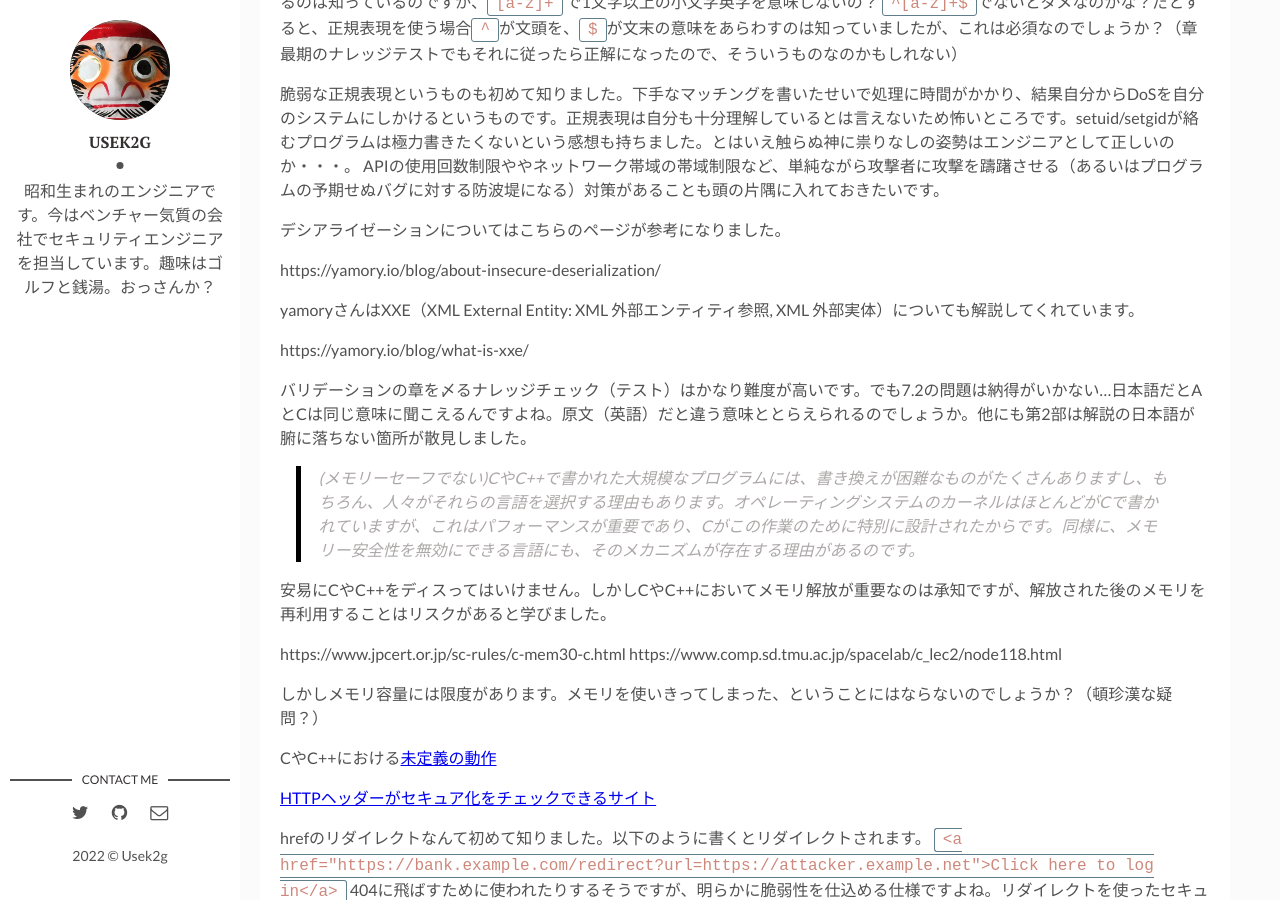
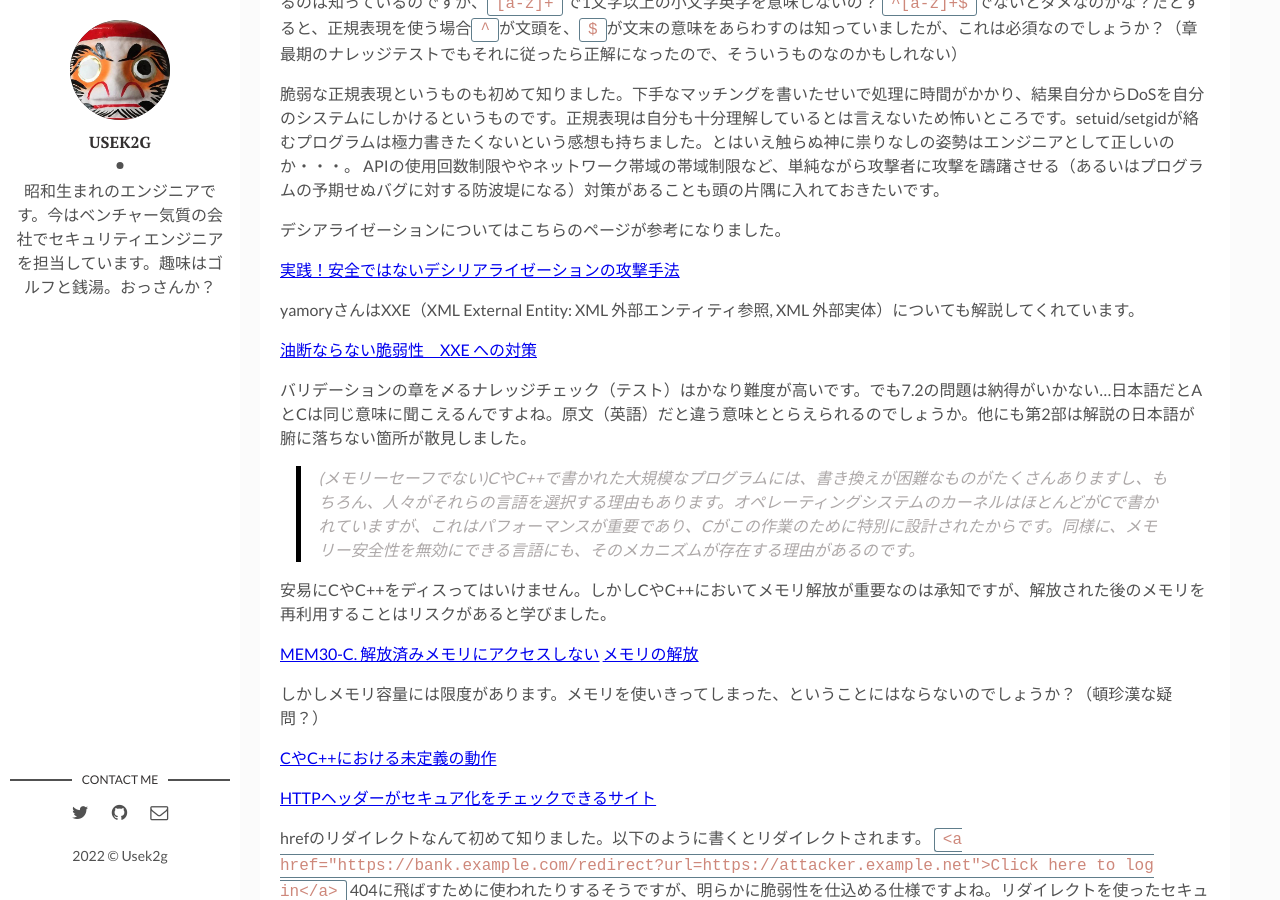
Before and after one commit to Usek2g/blog, a Jekyll site: the page built from _posts/2022-12-22-developing-secure-software-lfd121_2.markdown, in a window 1280 px wide and 900 px high, scrolled down 1252 px. Built offline with Jekyll 4.4.1, drawn with Linux system fonts in a browser that asks for light colours.

Commit message:
fix article link

```diff
--- a/_posts/2022-12-22-developing-secure-software-lfd121_2.markdown
+++ b/_posts/2022-12-22-developing-secure-software-lfd121_2.markdown
@@ -33,11 +33,12 @@ APIの使用回数制限ややネットワーク帯域の帯域制限など、
 
 デシアライゼーションについてはこちらのページが参考になりました。
 
-https://yamory.io/blog/about-insecure-deserialization/
+[実践！安全ではないデシリアライゼーションの攻撃手法](https://yamory.io/blog/about-insecure-deserialization/)
+
 
 yamoryさんはXXE（XML External Entity: XML 外部エンティティ参照, XML 外部実体）についても解説してくれています。
 
-https://yamory.io/blog/what-is-xxe/
+[油断ならない脆弱性　XXE への対策](https://yamory.io/blog/what-is-xxe/)
 
 
 バリデーションの章を〆るナレッジチェック（テスト）はかなり難度が高いです。でも7.2の問題は納得がいかない…日本語だとAとCは同じ意味に聞こえるんですよね。原文（英語）だと違う意味ととらえられるのでしょうか。他にも第2部は解説の日本語が腑に落ちない箇所が散見しました。
@@ -46,12 +47,12 @@ https://yamory.io/blog/what-is-xxe/
 
 安易にCやC++をディスってはいけません。しかしCやC++においてメモリ解放が重要なのは承知ですが、解放された後のメモリを再利用することはリスクがあると学びました。
 
-https://www.jpcert.or.jp/sc-rules/c-mem30-c.html
-https://www.comp.sd.tmu.ac.jp/spacelab/c_lec2/node118.html
+[MEM30-C. 解放済みメモリにアクセスしない](https://www.jpcert.or.jp/sc-rules/c-mem30-c.html)
+[メモリの解放](https://www.comp.sd.tmu.ac.jp/spacelab/c_lec2/node118.html)
 
 しかしメモリ容量には限度があります。メモリを使いきってしまった、ということにはならないのでしょうか？（頓珍漢な疑問？）
 
-CやC++における[未定義の動作](https://programming-place.net/ppp/contents/glossary/ma/undefined_behavior.html)
+[CやC++における未定義の動作](https://programming-place.net/ppp/contents/glossary/ma/undefined_behavior.html)
 
 [HTTPヘッダーがセキュア化をチェックできるサイト](https://securityheaders.com/)
 
```
